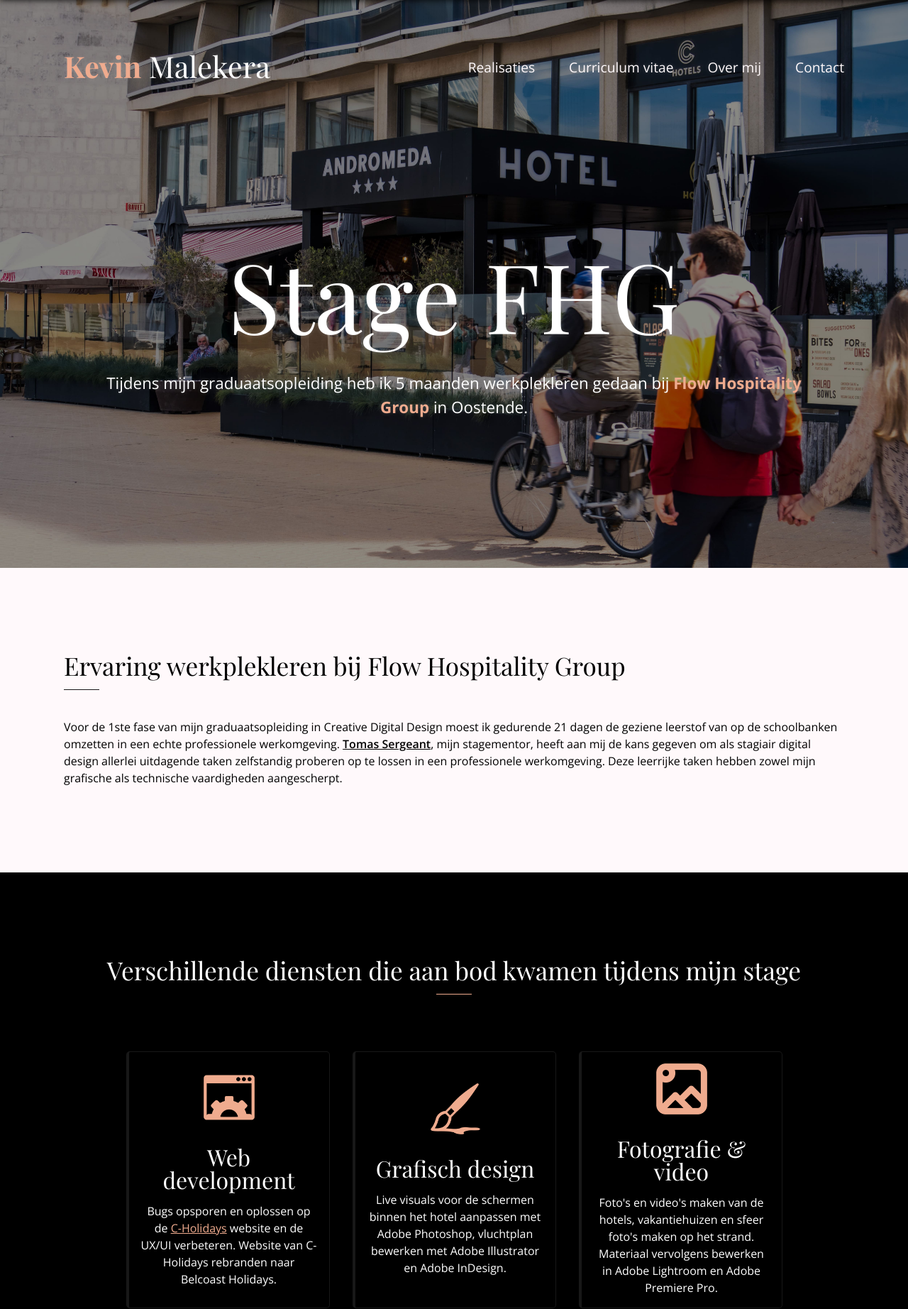
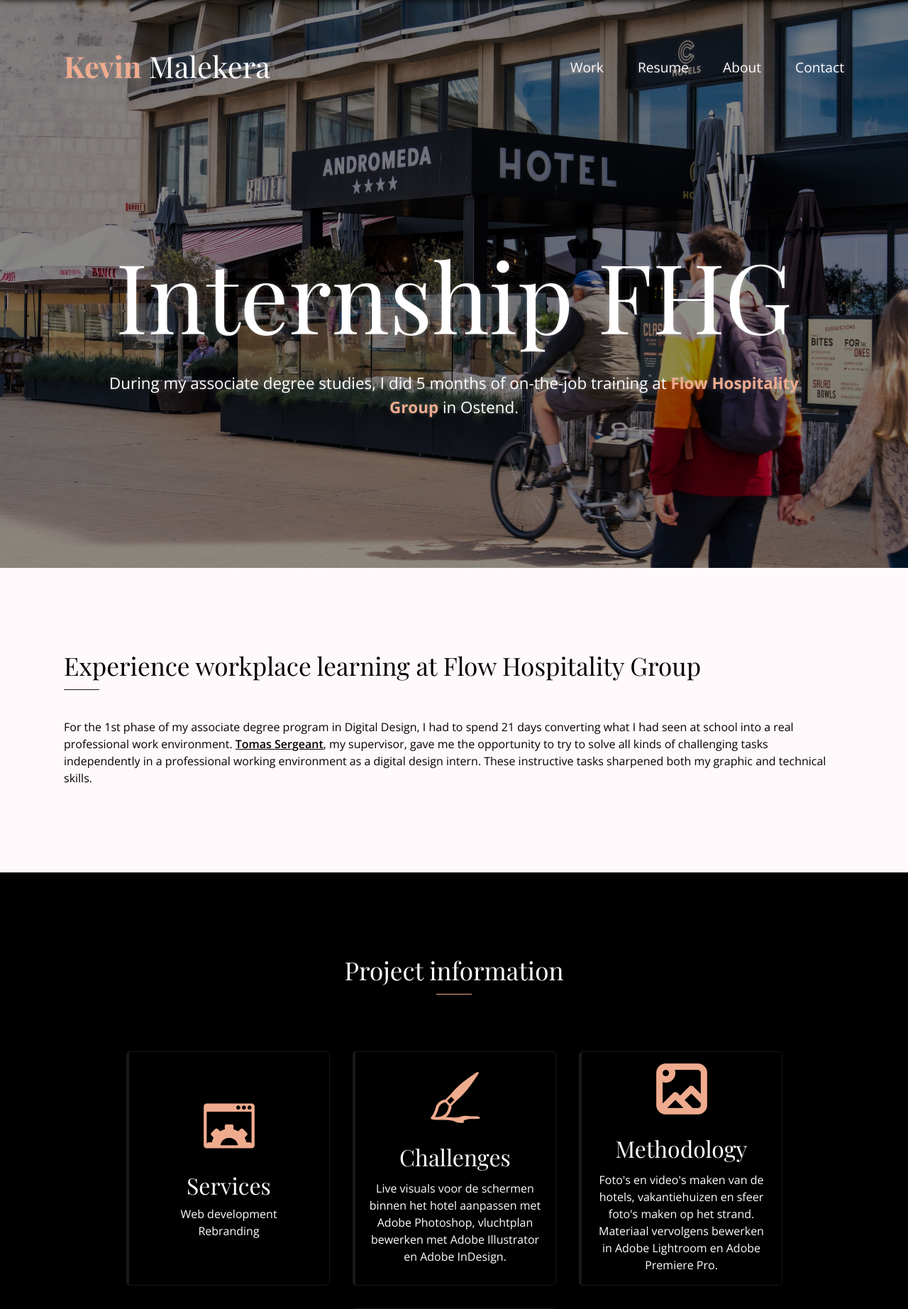
Before and after one commit to kevinmlk/portfolio-website-27-jul-2022, a PHP site: page /case/belcoast.php in a window 1280 px wide. Shown: the top 1844 px of the page at 71% size. Run offline with PHP 8.4, Linux system fonts and the light colour scheme; some libraries are stand-ins or nearby versions; some web fonts are replaced.

Commit message:
Added some update to belcoast case page

```diff
--- a/assets/css/screen.css
+++ b/assets/css/screen.css
@@ -102,6 +102,12 @@
     flex-direction: column;
     align-items: center;
     justify-content: center;
+}
+
+.services-list {
+    display: flex;
+    flex-direction: column;
+    gap: 0.5rem;
 }
 
 .question {
--- a/case/belcoast.php
+++ b/case/belcoast.php
@@ -11,38 +11,32 @@
             gtag('config', 'G-H55DCDM7PL');
         </script>
          <!-- Tab title -->
-         <title>Portfolio - Stage Flow Hospitality Group | Kevin Malekera</title>
+         <title>Portfolio - Internship Flow Hospitality Group | Kevin Malekera</title>
          <!-- SEO -->
-         <meta name="title" content="Kevin Malekera - Mijn portfolio - Stage Flow Hospitality Group">
-         <meta name="description" content="Tijdens mijn stage bij Flow Hospitality Group moest ik de website van C-Holidays rebranden naar Belcoast Holidays.">
-         <meta name="keywords" content="kevin malekera, kevin, malekera, portfolio, realisaties, realisatie, werk, werken, web, case, website, c-holidays, belcoast, holidays, zeegalm, west bay, belcoast holidays, flow hospitality group, recranet, tomas sergeant, vakantiehuizen, appartementen, rebranden, rebranding, stage, werkplek, oostende, c-hotels, hotel, andromeda, sociale media, foto's, vidoe, web development, grafisch design, fotografie, digitale marketing, UX/UI, visuals, adobe, seo, html, css, javascript, php, illustrator, photoshop, indesign, lightroom, after effects, instagram">
+         <meta name="title" content="Kevin Malekera - My portfolio - Internship Flow Hospitality Group">
+         <meta name="description" content="During my internship at Flow Hospitality Group, I had to rebrand C-Holidays' website to Belcoast Holidays.">
+         <meta name="keywords" content="kevin malekera, kevin, malekera, portfolio, work, project, works, web, case, website, c-holidays, belcoast, holidays, zeegalm, west bay, belcoast holidays, flow hospitality group, recranet, tomas sergeant, holiday house, flats, rebrand, rebranding, internship, workplace, ostend, c-hotels, hotel, andromeda, social media, photos, video, web development, graphic design, photography, digital marketing, UX/UI, visuals, adobe, seo, html, css, javascript, php, illustrator, photoshop, indesign, lightroom, after effects, instagram">
          <meta name="robots" content="index, follow">
          <meta http-equiv="Content-Type" content="text/html; charset=utf-8">
          <meta name="author" content="Kevin Malekera">
          <meta name="viewport" content="width=device-width, initial-scale=1">
          <!-- Language meta tags -->
-        <link rel="alternate" hreflang="nl-nl" href="https://kevinmalekera.be/case/belcoast">
-        <link rel="alternate" hreflang="nl-be" href="https://kevinmalekera.be/case/belcoast">
-        <link rel="alternate" hreflang="nl" href="https://kevinmalekera.be/case/belcoast">
-        <link rel="alternate" hreflang="fr-fr" href="https://kevinmalekera.be/case/belcoast?lang=fr">
-        <link rel="alternate" hreflang="fr-be" href="https://kevinmalekera.be/case/belcoast?lang=fr">
-        <link rel="alternate" hreflang="fr" href="https://kevinmalekera.be/case/belcoast?lang=fr">
-        <link rel="alternate" hreflang="en-gb" href="https://kevinmalekera.be/case/belcoast?lang=en">
-        <link rel="alternate" hreflang="en-us" href="https://kevinmalekera.be/case/belcoast?lang=en">
-        <link rel="alternate" hreflang="en" href="https://kevinmalekera.be/case/belcoast?lang=en">
+        <link rel="alternate" hreflang="en-gb" href="https://kevinmalekera.be/case/belcoast.php">
+        <link rel="alternate" hreflang="en-us" href="https://kevinmalekera.be/case/belcoast.php">
+        <link rel="alternate" hreflang="en" href="https://kevinmalekera.be/case/belcoast.php">
         <!-- Favicon -->
-        <link rel="apple-touch-icon" sizes="180x180" href="../assets/media/favicon/apple-touch-icon.png">
-        <link rel="icon" type="image/png" sizes="32x32" href="../assets/media/favicon/favicon-32x32.png">
-        <link rel="icon" type="image/png" sizes="16x16" href="../assets/media/favicon/favicon-16x16.png">
-        <link rel="manifest" href="../assets/media/favicon/site.webmanifest">
-        <link rel="mask-icon" href="../assets/media/favicon/safari-pinned-tab.svg" color="#000000">
+        <link rel="apple-touch-icon" sizes="180x180" href="./../assets/media/favicon/apple-touch-icon.png">
+        <link rel="icon" type="image/png" sizes="32x32" href="./../assets/media/favicon/favicon-32x32.png">
+        <link rel="icon" type="image/png" sizes="16x16" href="./../assets/media/favicon/favicon-16x16.png">
+        <link rel="manifest" href="./../assets/media/favicon/site.webmanifest">
+        <link rel="mask-icon" href="./../assets/media/favicon/safari-pinned-tab.svg" color="#000000">
         <meta name="msapplication-TileColor" content="#000000">
         <meta name="theme-color" content="#ffffff">
         <!-- CSS files -->
-        <link rel="stylesheet" href="../assets/css/reset.css">
-        <link rel="stylesheet" href="../assets/css/template.css">
-        <link rel="stylesheet" href="../assets/css/screen.css">
-        <link rel="stylesheet" href="../assets/css/responsive.css">
+        <link rel="stylesheet" href="./../assets/css/reset.css">
+        <link rel="stylesheet" href="./../assets/css/template.css">
+        <link rel="stylesheet" href="./../assets/css/screen.css">
+        <link rel="stylesheet" href="./../assets/css/responsive.css">
         <!-- Google fonts -->
         <link rel="preconnect" href="https://fonts.googleapis.com">
         <link rel="preconnect" href="https://fonts.gstatic.com" crossorigin>
@@ -82,10 +61,10 @@
                         <div>
                             <div>
                                 <ul>
-                                    <li><a href="../work" class="underline-hover-white">Realisaties</a></li>
-                                    <li><a href="../resume" class="underline-hover-white">Curriculum vitae</a></li>
-                                    <li><a href="../about" class="underline-hover-white">Over mij</a></li>
-                                    <li><a href="../contact" class="underline-hover-white">Contact</a></li>
+                                    <li><a href="./../work.php" class="underline-hover-white">Work</a></li>
+                                    <li><a href="./../resume.php" class="underline-hover-white">Resume</a></li>
+                                    <li><a href="./../about.php" class="underline-hover-white">About</a></li>
+                                    <li><a href="./../contact.php" class="underline-hover-white">Contact</a></li>
                                 </ul>
                             </div>
                         </div>
@@ -94,17 +73,17 @@
                 <!-- Main navigation -->
                 <nav>
                     <ul>
-                        <li><a href="../work" class="underline-hover-white">Realisaties</a></li>
-                        <li><a href="../resume" class="underline-hover-white">Curriculum vitae</a></li>
-                        <li><a href="../about" class="underline-hover-white">Over mij</a></li>
-                        <li><a href="../contact" class="underline-hover-white">Contact</a></li>
+                        <li><a href="./../work.php" class="underline-hover-white">Work</a></li>
+                        <li><a href="./../resume.php" class="underline-hover-white">Resume</a></li>
+                        <li><a href="./../about.php" class="underline-hover-white">About</a></li>
+                        <li><a href="./../contact.php" class="underline-hover-white">Contact</a></li>
                     </ul>
                 </nav>
             </div>
 
             <div class="parallax-content">
-                <h1>Stage FHG</h1>
-                <p>Tijdens mijn graduaatsopleiding heb ik 5 maanden werkplekleren gedaan bij <b>Flow Hospitality Group</b> in Oostende.</p>
+                <h1>Internship FHG</h1>
+                <p>During my associate degree studies, I did 5 months of on-the-job training at <b>Flow Hospitality Group</b> in Ostend.</p>
             </div>
 
             <div></div>
@@ -115,45 +94,46 @@
             <section class="white-bg">
                 <div class="fw-container work-introduction">
                     <div class="reveal fade-bottom">
-                        <h3>Ervaring werkplekleren bij Flow Hospitality Group</h3>
+                        <h3>Experience workplace learning at Flow Hospitality Group</h3>
                         <div class="line grey"></div>
                         <p>
-                            Voor de 1ste fase van mijn graduaatsopleiding in Creative Digital Design moest ik gedurende 21 dagen de geziene leerstof van op de schoolbanken omzetten in een echte professionele werkomgeving.
-                            <a href="https://www.linkedin.com/in/tomassergeant/" target="_blank">Tomas Sergeant</a>, mijn stagementor, heeft aan mij de kans gegeven om als stagiair digital design allerlei uitdagende taken zelfstandig proberen op te lossen in een professionele werkomgeving. Deze leerrijke taken hebben zowel mijn grafische als technische vaardigheden aangescherpt.
+                            For the 1st phase of my associate degree program in Digital Design, I had to spend 21 days converting what I had seen at school into a real professional work environment.
+                            <a href="https://www.linkedin.com/in/tomassergeant/" target="_blank">Tomas Sergeant</a>, my supervisor, gave me the opportunity to try to solve all kinds of challenging tasks independently in a professional working environment as a digital design intern. These instructive tasks sharpened both my graphic and technical skills.
                         </p>
                     </div>
                 </div>
             </section>
-            <!-- Services section -->
+            <!-- Project information section -->
             <section class="black-bg">
                 <div class="fw-container">
-                    <h3>Verschillende diensten die aan bod kwamen tijdens mijn stage</h3>
+                    <h3>Project information</h3>
                     <div class="line coral"></div>
                     <div id="services-container" class="reveal fade-bottom">
                         <div class="service">
-                            <img src="../assets/media/icons/website-coral.png" alt="website icon" loading="lazy">
-                            <h4>Web development</h4>
-                            <p>
-                                Bugs opsporen en oplossen op de <a href="https://c-holidays.be/nl/" target="_blank">C-Holidays</a> website en de UX/UI verbeteren. Website van C-Holidays rebranden naar Belcoast Holidays.
-                            </p>
+                            <img src="./../assets/media/icons/website-coral.png" alt="website icon" loading="lazy">
+                            <h4>Services</h4>
+                            <ul class="services-list">
+                                <li>Web development</li>
+                                <li>Rebranding</li>
+                            </ul>
                         </div>
                         <div class="service">
-                            <img src="../assets/media/icons/brush-coral.png" alt="penseel icon" loading="lazy">
-                            <h4>Grafisch design</h4>
+                            <img src="./../assets/media/icons/brush-coral.png" alt="penseel icon" loading="lazy">
+                            <h4>Challenges</h4>
                             <p>
                                 Live visuals voor de schermen binnen het hotel aanpassen met Adobe Photoshop, vluchtplan bewerken met Adobe Illustrator en Adobe InDesign.
                             </p>
                         </div>
                         <div class="service">
-                            <img src="../assets/media/icons/picture-coral.png" alt="afbeelding icon" loading="lazy">
-                            <h4>Fotografie & video</h4>
+                            <img src="./../assets/media/icons/picture-coral.png" alt="afbeelding icon" loading="lazy">
+                            <h4>Methodology</h4>
                             <p>
                                 Foto's en video's maken van de hotels, vakantiehuizen en sfeer foto's maken op het strand. Materiaal vervolgens bewerken in Adobe Lightroom en Adobe Premiere Pro.
                             </p>
                         </div>
                         <div class="service">
-                            <img src="../assets/media/icons/seo-coral.png" alt="seo icon" loading="lazy">
-                            <h4>Digitale marketing</h4>
+                            <img src="./../assets/media/icons/seo-coral.png" alt="seo icon" loading="lazy">
+                            <h4>Results</h4>
                             <p>
                                 SEO optimalisatie van de Belcoast Holidays website verbeteren. Sfeer foto's maken en bewerken voor op de sociale media van <a href="https://www.instagram.com/chotelsbelgium/" target="_blank">chotelsbelgium</a>.
                             </p>
@@ -161,9 +141,22 @@
                     </div>
                 </div>
             </section>
+
             <!-- Back history section -->
             <section class="white-bg">
-                <div class="fw-container media-text">
+                <!--  section -->
+            <div class="fw-container">
+                <div class="work-introduction">
+                    <div class="reveal fade-bottom">
+                        <h3>1. Research & discovery</h3>
+                        <div class="line grey"></div>
+                        <p>
+                            For the 1st phase of my associate degree program in Digital Design, I had to spend 21 days converting what I had seen at school into a real professional work environment.
+                            <a href="https://www.linkedin.com/in/tomassergeant/" target="_blank">Tomas Sergeant</a>, my supervisor, gave me the opportunity to try to solve all kinds of challenging tasks independently in a professional working environment as a digital design intern. These instructive tasks sharpened both my graphic and technical skills.
+                        </p>
+                    </div>
+                </div>
+                <div class="media-text">
                     <!-- Media content -->
                     <div class="media-content reveal fade-bottom">
                         <h3 class="tag-line">Rebranding website C-Holidays naar Belcoast Holidays.</h3>
@@ -224,34 +219,11 @@
                   </div>
                 </div>
             </section>
-            <!-- Foto parallax section -->
-            <div class="parallax-image">
-                <h3>Geïnspireerd?<br>Huur een expert voor uw project</h3>
-                <a href="../contact" class="button-coral">Contacteer mij</a>
-            </div>
+            <!-- Include parallax -->
+            <?php include_once(__DIR__ . '/../includes/parallax-deep.inc.php'); ?>
         </main>
-        <!-- Return to Top -->
-        <a href="javascript:" id="return-to-top"><i class="fa-solid fa-angles-up"></i></a>
-        <!-- Footer -->
-        <footer>
-            <div class="fw-container footer-content">
-                <ul class="footer-contact reveal fade-bottom">
-                    <li><a href="mailto:kevin.malekera@student.vives.be" class="mail">kevin.malekera@student.vives.be</a></li>
-                    <li><a href="callto:+32468213155" class="phone">+32 468 21 31 55</a></li>
-                </ul>
-                <h2 class="reveal fade-bottom"><a href="../">KM</a></h2>
-                <ul class="footer-socials reveal fade-bottom">
-                    <li><a href="https://www.linkedin.com/in/kevin-malekera/" target="_blank"><img src="../assets/media/icons/linkedin-coral.png" alt="linkedin icon" loading="lazy"></a></li>
-                    <li><a href="https://t.me/kevinmalekera" target="_blank"><img src="../assets/media/icons/telegram-coral.png" alt="telegram icon" loading="lazy"></a></li>
-                </ul>
-            </div>
-            <!-- Copyright -->
-            <div class="footer-copyright">
-                <p>&copy; Kevin Malekera. All rights reserved</p>
-                <!-- Language menu -->
-                <div id="language-menu"></div>
-            </div>
-        </footer>
+        <!-- Include footer -->
+        <?php include_once(__DIR__ . '/../includes/footer-alt.inc.php'); ?>
         <!-- Portfolio gallery -->
         <script src="../assets/js/portfolio-gallery.js" defer></script>
         <!-- Back to top js -->
--- /dev/null
+++ b/includes/footer-alt.inc.php
@@ -0,0 +1,21 @@
+<!-- Return to Top -->
+<a href="javascript:" id="return-to-top"><i class="fa-solid fa-angles-up"></i></a>
+  <!-- Footer -->
+  <footer>
+    <div class="fw-container footer-content">
+      <ul class="footer-contact reveal fade-bottom">
+        <li><a href="mailto:kevin.malekera@protonmail.com" class="mail">kevin.malekera@protonmail.com</a></li>
+        <li><a href="tel:+32468213155" class="phone">+32 468 21 31 55</a></li>
+      </ul>
+      <h2 class="reveal fade-bottom"><a href="index.php">KM</a></h2>
+      <ul class="footer-socials reveal fade-bottom">
+        <li><a href="https://github.com/kevinmlk" target="_blank"><img src="./../assets/media/icons/github-coral.png" alt="Github icon" loading="lazy"></a></li>
+        <li><a href="https://www.linkedin.com/in/kevin-malekera/" target="_blank"><img src="./../assets/media/icons/linkedin-coral.png" alt="linkedin icon" loading="lazy"></a></li>
+        <li><a href="https://t.me/kevinmalekera" target="_blank"><img src="./../assets/media/icons/telegram-coral.png" alt="telegram icon" loading="lazy"></a></li>
+      </ul>
+    </div>
+    <!-- Copyright -->
+    <div class="footer-copyright">
+      <p>&copy; Kevin Malekera. All rights reserved</p>
+    </div>
+  </footer>
--- /dev/null
+++ b/includes/parallax-deep.inc.php
@@ -0,0 +1,5 @@
+<!-- Foto parallax section -->
+<div class="parallax-image">
+    <h3>Need more inspiration?<br>See my full portfolio</h3>
+    <a href="./../work.php" class="button-coral">See portfolio</a>
+</div>
```
Also changed, not shown: other parts of case/belcoast.php (+7 -24 lines).
